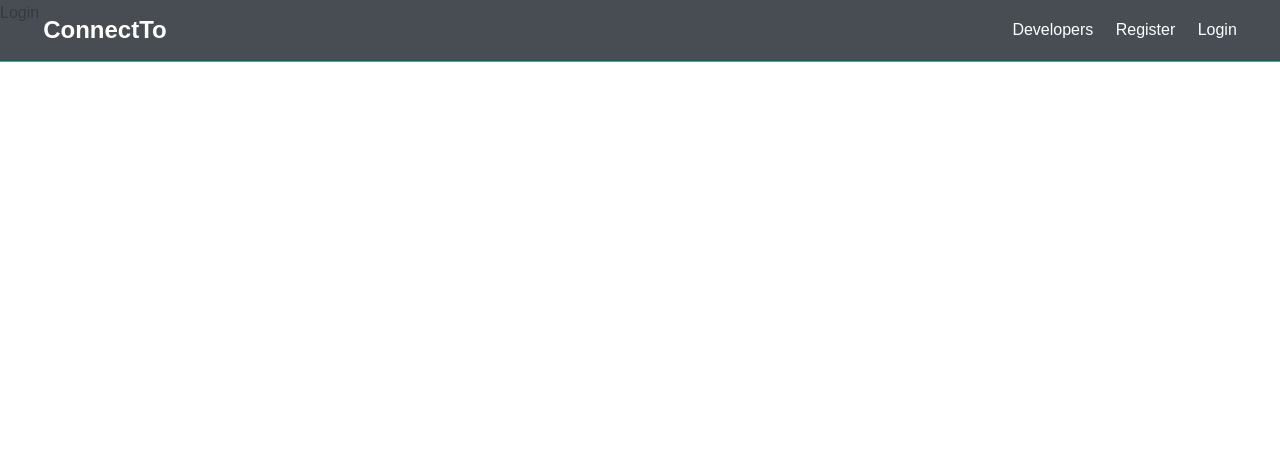
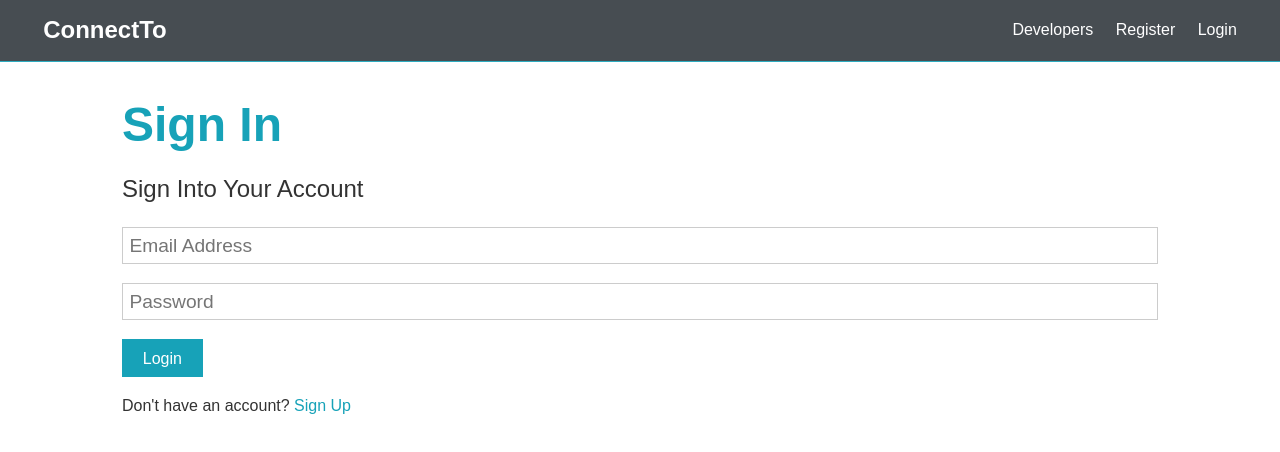
Before and after one commit to Simranbhardwaj17/ConnectTo, a React (Create React App) app in the folder client/: page /login in a window 1280 px wide. Shown: the top 452 px of the page. Built offline with nearby package versions, Linux system fonts and the light colour scheme.

Commit message:
Login Form

```diff
--- a/client/src/components/auth/Login.js
+++ b/client/src/components/auth/Login.js
@@ -1,10 +1,54 @@
-import React from 'react';
+import React, { useState } from 'react';
+import { Link } from 'react-router-dom';
 
 const Login = () => {
+  const [formData, setFormData] = useState({
+    email: '',
+    password: ''
+  });
+
+  const { email, password } = formData;
+
+  const onChange = (e) =>
+    setFormData({ ...formData, [e.target.name]: e.target.value });
+
+  const onSubmit = (e) => {
+    e.preventDefault();
+    console.log("SUCCESS");
+  };
+
   return (
-    <div>
-      Login
-    </div>
+    <section className="container">
+      <h1 className="large text-primary">Sign In</h1>
+      <p className="lead">
+        <i className="fas fa-user" /> Sign Into Your Account
+      </p>
+      <form className="form" onSubmit={onSubmit}>
+        <div className="form-group">
+          <input
+            type="email"
+            placeholder="Email Address"
+            name="email"
+            value={email}
+            onChange={onChange}
+          />
+        </div>
+        <div className="form-group">
+          <input
+            type="password"
+            placeholder="Password"
+            name="password"
+            value={password}
+            onChange={onChange}
+            minLength="6"
+          />
+        </div>
+        <input type="submit" className="btn btn-primary" value="Login" />
+      </form>
+      <p className="my-1">
+        Don't have an account? <Link to="/register">Sign Up</Link>
+      </p>
+    </section>
   );
 };
 
```
